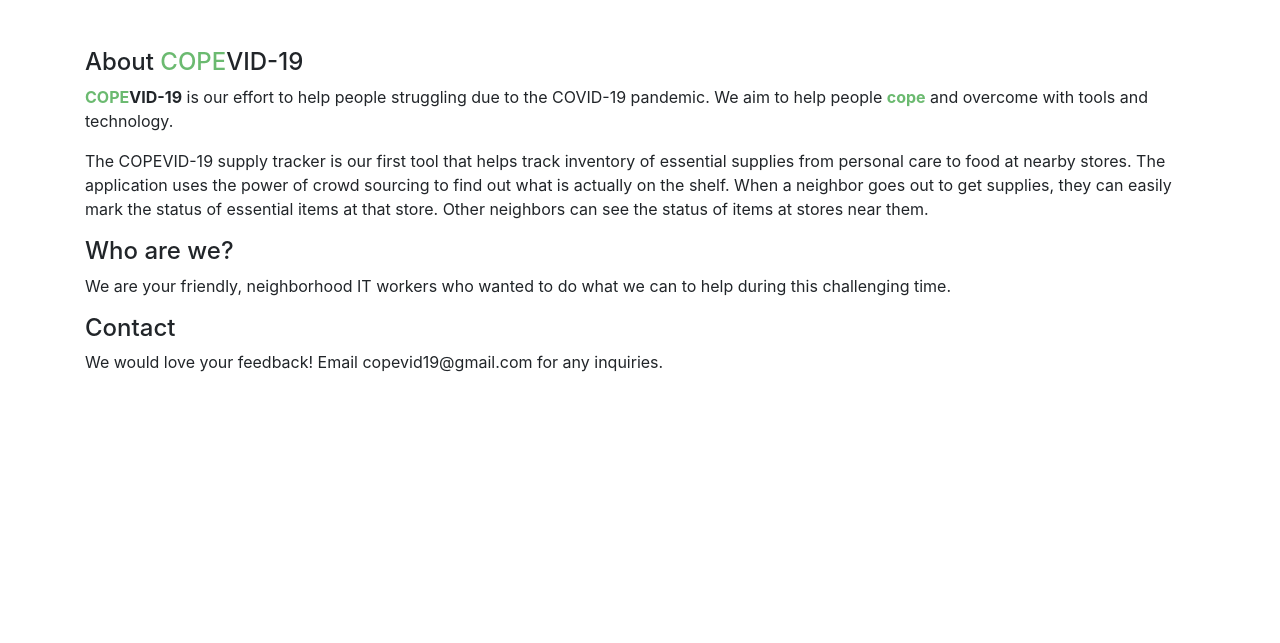
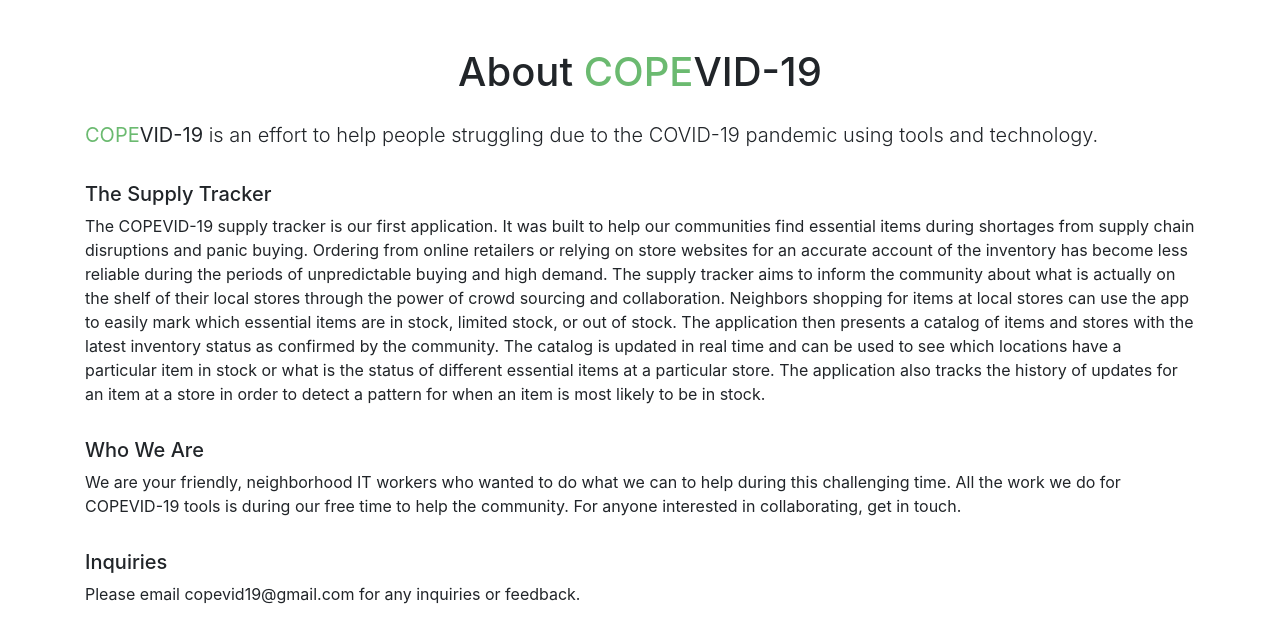
Before and after one commit to ojaved20/EssentialsTracker, a Flask app: page /about in a window 1280 px wide. Shown: the part 56-699 px from the top of the page. Run offline with Flask 2, Linux system fonts and the light colour scheme; some libraries are stand-ins or nearby versions.

Commit message:
Ability to view inventory history and general formatting

```diff
--- a/app/forms.py
+++ b/app/forms.py
@@ -37,11 +37,13 @@ class SearchBusinessForm(FlaskForm):
     address = HiddenField('Address', validators=[DataRequired()])
     submit = SubmitField('Search Store')
 
+
 class BrowseItemsForm(FlaskForm):
     browse_loc = StringField('Near', validators=[Optional()])
     browse_radius = SelectField('Radius',
-                         choices=[('25', '25 miles'), ('50', '50 miles'), ('75', '75 miles'), ('100', '100 miles')],
-                         default='25', validators=[DataRequired()])
+                                choices=[('25', '25 miles'), ('50', '50 miles'), ('75', '75 miles'),
+                                         ('100', '100 miles')],
+                                default='25', validators=[DataRequired()])
     browse_lat = HiddenField('Lat', validators=[Optional()])
     browse_long = HiddenField('Long', validators=[Optional()])
     submit = SubmitField('Browse Items')
--- a/app/routes.py
+++ b/app/routes.py
@@ -15,19 +15,27 @@ items = []
 itemscount = mongo.db.items.count_documents({})
 if itemscount == 0:
     items = [
-        {'item': 'Hand Sanitizer', 'priority': 1, 'category': 'Hygiene', 'altnames': ['Purell'], 'timestamp': time.time()},
-        {'item': 'Toilet Paper', 'priority': 1, 'category': 'Hygiene', 'altnames': ['Charmin Toilet Paper'], 'timestamp': time.time()},
+        {'item': 'Hand Sanitizer', 'priority': 1, 'category': 'Hygiene', 'altnames': ['Purell'],
+         'timestamp': time.time()},
+        {'item': 'Toilet Paper', 'priority': 1, 'category': 'Hygiene', 'altnames': ['Charmin Toilet Paper'],
+         'timestamp': time.time()},
         {'item': 'Masks', 'priority': 1, 'category': 'Hygiene', 'altnames': [], 'timestamp': time.time()},
-        {'item': 'Disposable Gloves', 'priority': 1, 'category': 'Hygiene', 'altnames': ['Latex Gloves', 'Nitrile Gloves'], 'timestamp': time.time()},
+        {'item': 'Disposable Gloves', 'priority': 1, 'category': 'Hygiene',
+         'altnames': ['Latex Gloves', 'Nitrile Gloves'], 'timestamp': time.time()},
         {'item': 'Tissues', 'priority': 1, 'category': 'Hygiene', 'altnames': [], 'timestamp': time.time()},
-        {'item': 'Disinfecting Spray', 'priority': 1, 'category': 'Cleaning', 'altnames': ['Disinfectant Spray', 'Lysol Spray', 'Clorox Spray'], 'timestamp': time.time()},
-        {'item': 'Disinfecting Wipes', 'priority': 1, 'category': 'Cleaning', 'altnames': ['Disinfectant Wipes','Lysol Wipes','Clorox Wipes'], 'timestamp': time.time()},
+        {'item': 'Disinfecting Spray', 'priority': 1, 'category': 'Cleaning',
+         'altnames': ['Disinfectant Spray', 'Lysol Spray', 'Clorox Spray'], 'timestamp': time.time()},
+        {'item': 'Disinfecting Wipes', 'priority': 1, 'category': 'Cleaning',
+         'altnames': ['Disinfectant Wipes', 'Lysol Wipes', 'Clorox Wipes'], 'timestamp': time.time()},
         {'item': 'Hand Soap', 'priority': 1, 'category': 'Cleaning', 'altnames': [], 'timestamp': time.time()},
         {'item': 'Dish Soap', 'priority': 1, 'category': 'Cleaning', 'altnames': [], 'timestamp': time.time()},
         {'item': 'Laundry Detergent', 'priority': 1, 'category': 'Cleaning', 'altnames': [], 'timestamp': time.time()},
-        {'item': 'Paper Towels', 'priority': 1, 'category': 'Cleaning', 'altnames': ['Bounty Paper Towels'], 'timestamp': time.time()},
-        {'item': 'Multi-surface Cleaner', 'priority': 1, 'category': 'Cleaning', 'altnames': [], 'timestamp': time.time()},
-        {'item': 'Rubbing Alcohol', 'priority': 1, 'category': 'Cleaning', 'altnames': ['Liquid Alohol'], 'timestamp': time.time()},
+        {'item': 'Paper Towels', 'priority': 1, 'category': 'Cleaning', 'altnames': ['Bounty Paper Towels'],
+         'timestamp': time.time()},
+        {'item': 'Multi-surface Cleaner', 'priority': 1, 'category': 'Cleaning', 'altnames': [],
+         'timestamp': time.time()},
+        {'item': 'Rubbing Alcohol', 'priority': 1, 'category': 'Cleaning', 'altnames': ['Liquid Alohol'],
+         'timestamp': time.time()},
         {'item': 'Tylenol', 'priority': 1, 'category': 'Medical', 'altnames': [], 'timestamp': time.time()},
         {'item': 'Advil', 'priority': 1, 'category': 'Medical', 'altnames': ['Ibuprofin'], 'timestamp': time.time()},
         {'item': 'Motrin', 'priority': 1, 'category': 'Medical', 'altnames': [], 'timestamp': time.time()},
@@ -60,6 +68,12 @@ for item in itemsquery:
     items.append({'item_id': item['item'], 'item_label': item['item']})
     for altname in item['altnames']:
         items.append({'item_id': item['item'], 'item_label': altname})
+
+
+def format_ts(timestamp=False):
+    formatted_ts = datetime.fromtimestamp(timestamp).astimezone(pytz.timezone('US/Eastern')).strftime(
+        '%A, %m/%d/%Y %I:%M %p')
+    return formatted_ts
 
 
 def humanize_ts(timestamp=False):
@@ -101,6 +115,7 @@ def humanize_ts(timestamp=False):
 
 
 app.jinja_env.filters['humanize'] = humanize_ts
+app.jinja_env.filters['format_ts'] = format_ts
 
 
 @app.context_processor
@@ -155,7 +170,7 @@ def add():
         itemcol = mongo.db.items
         existing_item = list(
             itemcol.find(
-                {'$or':[{'item': form.item.data.title()},{'altnames': {'$in': [form.item.data.title()]}}]}
+                {'$or': [{'item': form.item.data.title()}, {'altnames': {'$in': [form.item.data.title()]}}]}
             )
         )
         if not existing_item:
@@ -253,9 +268,11 @@ def search():
         if formBrowse.browse_loc.data == '':
             loc = 'Fairfax, VA'
         return redirect(url_for('browse', lat=parse.quote(formBrowse.browse_lat.data),
-                                long=parse.quote(formBrowse.browse_long.data), radius=parse.quote(formBrowse.browse_radius.data),
+                                long=parse.quote(formBrowse.browse_long.data),
+                                radius=parse.quote(formBrowse.browse_radius.data),
                                 loc=parse.quote(loc)))
-    return render_template('search.html', formPlace=formPlace, formItem=formItem, formBrowse=formBrowse, place=place, items=items,
+    return render_template('search.html', formPlace=formPlace, formItem=formItem, formBrowse=formBrowse, place=place,
+                           items=items,
                            title="Search")
 
 
@@ -295,7 +312,7 @@ def search_item(item, lat, long, zip, radius):
         labels = itemterm['item_label']
         itemid = itemterm['item_id']
         if item in labels and item not in itemid:
-            term= item+' '+itemterm['item_id']
+            term = item + ' ' + itemterm['item_id']
 
     try:
         pipeline = [
@@ -395,7 +412,7 @@ def browse(lat, long, loc, radius):
     pipeline = [
         {'$sort': {'timestamp': -1}},
         {'$group':
-             {'_id': {'place_id':'$place_id', 'item':'$item'},
+             {'_id': {'place_id': '$place_id', 'item': '$item'},
               'latest': {'$first': '$timestamp'},
               'quantity': {'$first': '$quantity'},
               'business': {'$first': '$business'},
@@ -524,7 +541,7 @@ def browsestore(lat, long, loc, radius):
             output.append(store)
 
     results = output
-    results.sort(key= lambda x: int(x['distance']))
+    results.sort(key=lambda x: int(x['distance']))
 
     return render_template('browsestore.html', results=results, lat=lat, long=long, radius=radius,
                            loc=loc, title="All Updates Near You")
@@ -533,3 +550,62 @@ def browsestore(lat, long, loc, radius):
 @app.route('/about')
 def about():
     return render_template('about.html', title="About")
+
+
+@app.route('/history/<item>/<place_id>/<business>/<address>')
+def itemhist(item, place_id, business, address):
+    results = mongo.db.entries.find({'item': item, 'place_id': place_id}).sort('timestamp', -1).limit(10)
+
+    day_pipeline = [
+        {'$match': {'place_id': place_id, 'item': item}},
+        {'$group':
+             {'_id': {'$dayOfWeek': {'date': {'$toDate': {'$multiply': ['$timestamp', 1000]}},
+                                     'timezone': 'America/New_York'}},
+              'stocked': {
+                  '$sum': {'$cond': [
+                      {'$in': ['$quantity', ['limited', 'stocked']]},
+                      1,
+                      0
+                  ]}
+              },
+              'out': {
+                  '$sum': {'$cond': [
+                      {'$eq': ['$quantity', 'out']},
+                      1,
+                      0
+                  ]}
+              }
+              }
+         }
+    ]
+
+    day_results = mongo.db.entries.aggregate(day_pipeline)
+
+    hour_pipeline = [
+        {'$match': {'place_id': place_id, 'item': item}},
+        {'$group':
+             {'_id': {
+                 '$hour': {'date': {'$toDate': {'$multiply': ['$timestamp', 1000]}}, 'timezone': 'America/New_York'}},
+              'stocked': {
+                  '$sum': {'$cond': [
+                      {'$in': ['$quantity', ['limited', 'stocked']]},
+                      1,
+                      0
+                  ]}
+              },
+              'out': {
+                  '$sum': {'$cond': [
+                      {'$eq': ['$quantity', 'out']},
+                      1,
+                      0
+                  ]}
+              }
+              }
+         }
+    ]
+
+    hour_results = mongo.db.entries.aggregate(hour_pipeline)
+
+    return render_template('itemhistory.html', title="Item History", item=parse.unquote(item),
+                           business=parse.unquote(business), address=parse.unquote(address), results=results,
+                           day_results=day_results, hour_results=hour_results)
--- a/app/templates/about.html
+++ b/app/templates/about.html
@@ -1,13 +1,32 @@
 {% extends "base.html" %}
 
 {% block content %}
-<h4>About <span style="color:#6BBA70">COPE</span>VID-19</h4>
-<p><strong><span style="color:#6BBA70">COPE</span>VID-19</strong> is our effort to help people struggling due to the COVID-19 pandemic. We aim to help people <span style="color:#6BBA70"><strong>cope</strong></span> and overcome with tools and technology.</p>
+<h1 class="text-center pb-3">About <span style="color:#6BBA70">COPE</span>VID-19</h1>
+<p class="lead"><strong><span style="color:#6BBA70">COPE</span>VID-19</strong> is an effort to help people struggling
+    due to the COVID-19 pandemic using tools and technology.</p>
+<h5 class="pt-3">The Supply Tracker</h5>
 <p>
-    The COPEVID-19 supply tracker is our first tool that helps track inventory of essential supplies from personal care to food at nearby stores. The application uses the power of crowd sourcing to find out what is actually on the shelf. When a neighbor goes out to get supplies, they can easily mark the status of essential items at that store. Other neighbors can see the status of items at stores near them.
+    The COPEVID-19 supply tracker is our first application. It was built to help our communities find essential items
+    during shortages from supply chain disruptions and panic buying.
+    Ordering from online retailers or relying on store websites for an accurate account of the inventory has become less
+    reliable during the periods of unpredictable buying and high demand.
+    The supply tracker aims to inform the community about what is actually on the shelf of their local stores through
+    the power of crowd sourcing and collaboration.
+    Neighbors shopping for items at local stores can use the app to easily mark which essential items are in stock,
+    limited stock, or out of stock.
+    The application then presents a catalog of items and stores with the latest inventory status as confirmed by the
+    community.
+    The catalog is updated in real time and can be used to see which locations have a particular item in stock or what
+    is the status of different essential items at a particular store.
+    The application also tracks the history of updates for an item at a store in order to detect a pattern for when an
+    item is most likely to be in stock.
+
 </p>
-<h4>Who are we?</h4>
-<p>We are your friendly, neighborhood IT workers who wanted to do what we can to help during this challenging time.</p>
-<h4>Contact</h4>
-<p>We would love your feedback! Email copevid19@gmail.com for any inquiries.</p>
+<h5 class="pt-3">Who We Are</h5>
+<p>We are your friendly, neighborhood IT workers who wanted to do what we can to help during this challenging time.
+    All the work we do for COPEVID-19 tools is during our free time to help the community. For anyone interested in
+    collaborating, get in touch.
+</p>
+<h5 class="pt-3">Inquiries</h5>
+<p>Please email copevid19@gmail.com for any inquiries or feedback.</p>
 {% endblock %}
--- a/app/templates/base.html
+++ b/app/templates/base.html
@@ -9,6 +9,7 @@
       gtag('js', new Date());
 
       gtag('config', 'UA-162530076-1');
+
     </script>
     <meta charset="UTF-8">
     <meta name="viewport" content="width=device-width, initial-scale=1, shrink-to-fit=no">
@@ -18,7 +19,7 @@
     <meta name="description" content="Help your neighbors track down essentials during shortages from COVID-19.">
     {% endif %}
     <meta name="theme-color" content="#6BBA70"/>
-    <meta name="apple-mobile-web-app-capable" content="yes" />
+    <meta name="apple-mobile-web-app-capable" content="yes"/>
     <link rel="manifest" href="{{ url_for('static', filename='manifest.json') }}">
     <link rel="apple-touch-icon" href="{{ url_for('static', filename='images/logo-512_x_512.png') }}">
     <link rel="apple-touch-icon" sizes="152x152" href="{{ url_for('static', filename='images/logo-152_x_152.png') }}">
@@ -89,6 +90,7 @@
                }
          });
     });
+
 </script>
 
 <script src="https://code.jquery.com/jquery-3.4.1.slim.min.js"
--- a/app/templates/search.html
+++ b/app/templates/search.html
@@ -4,7 +4,8 @@
 <h1 class="text-center pb-3">How would you like to search?</h1>
 <p class="text-center p-2">
     <button class="btn btn-outline-primary col-sm-12 col-md-6" type="button" data-toggle="collapse"
-            data-target="#multiCollapseExample0" aria-expanded="false" aria-controls="multiCollapseExample0">Browse all updates
+            data-target="#multiCollapseExample0" aria-expanded="false" aria-controls="multiCollapseExample0">Browse all
+        updates
     </button>
 </p>
 <div class="collapse multi-collapse" id="multiCollapseExample0">
@@ -198,5 +199,6 @@ google.maps.event.addDomListener(window, 'load', initialize);
 
 
 
+
 </script>
 {% endblock %}
--- a/app/templates/searchplace.html
+++ b/app/templates/searchplace.html
@@ -2,8 +2,10 @@
 
 {% block content %}
 <div class="clearfix">
-    <h4>{{ place.business }}<span class="small"><a href="javascript:history.back()" class="btn btn-primary float-right">Back</a></span></h4>
-    <p><a href="https://maps.google.com/?q={{place.business}},%20{{place.address}}" target="_blank">{{ place.address }}</a></p>
+    <h4>{{ place.business }}<span class="small"><a href="javascript:history.back()" class="btn btn-primary float-right">Back</a></span>
+    </h4>
+    <p><a href="https://maps.google.com/?q={{place.business}},%20{{place.address}}" target="_blank">{{ place.address
+        }}</a></p>
     <hr>
 </div>
 {% if not results %}
```
Also changed, not shown: app/templates/add.html (+5 -2 lines), app/templates/browse.html (+10 -5 lines), app/templates/browseitem.html (+24 -8 lines), app/templates/browsestore.html (+22 -7 lines), app/templates/index.html (+32 -9 lines), app/templates/searchitem.html (+8 -4 lines).
